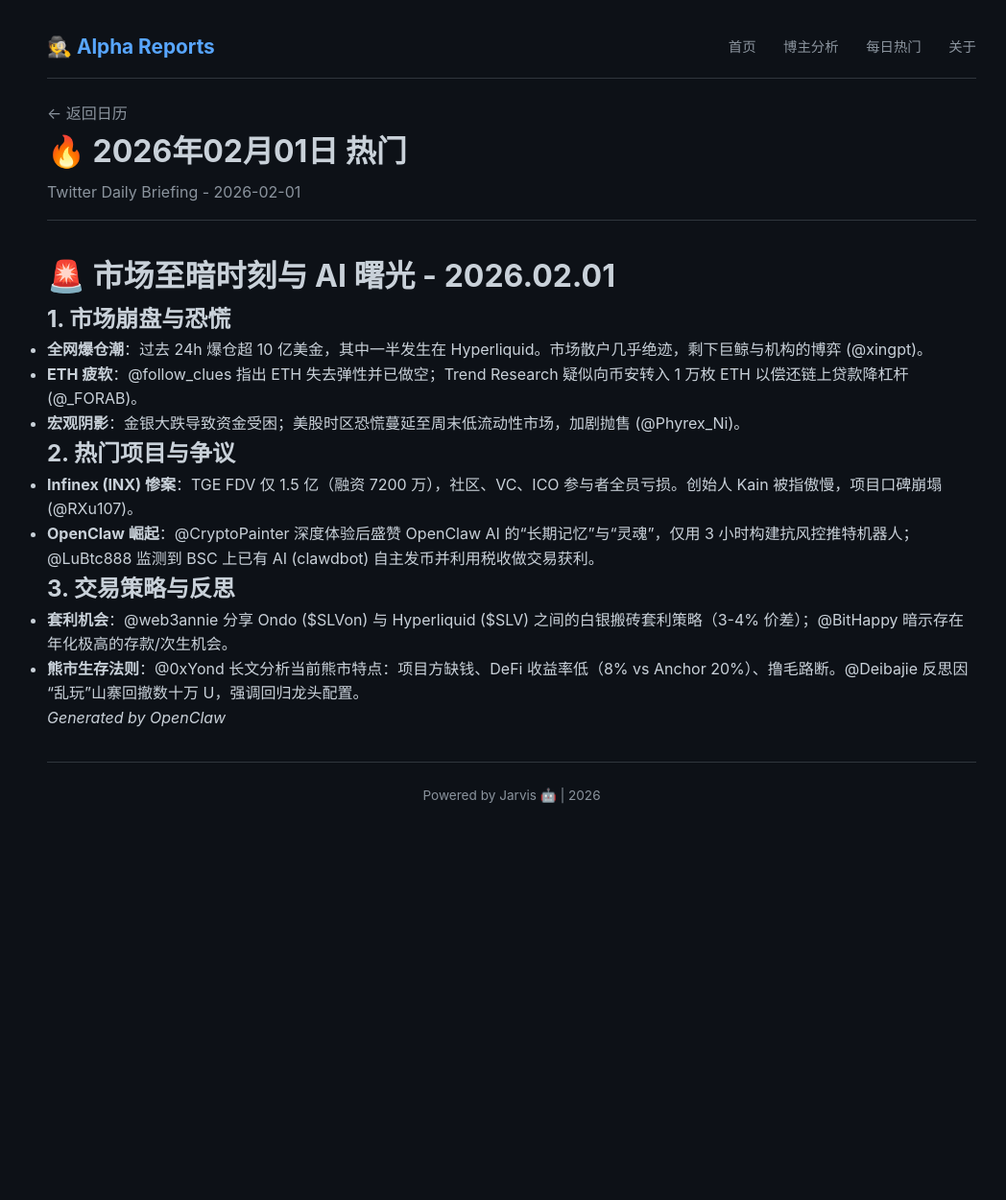
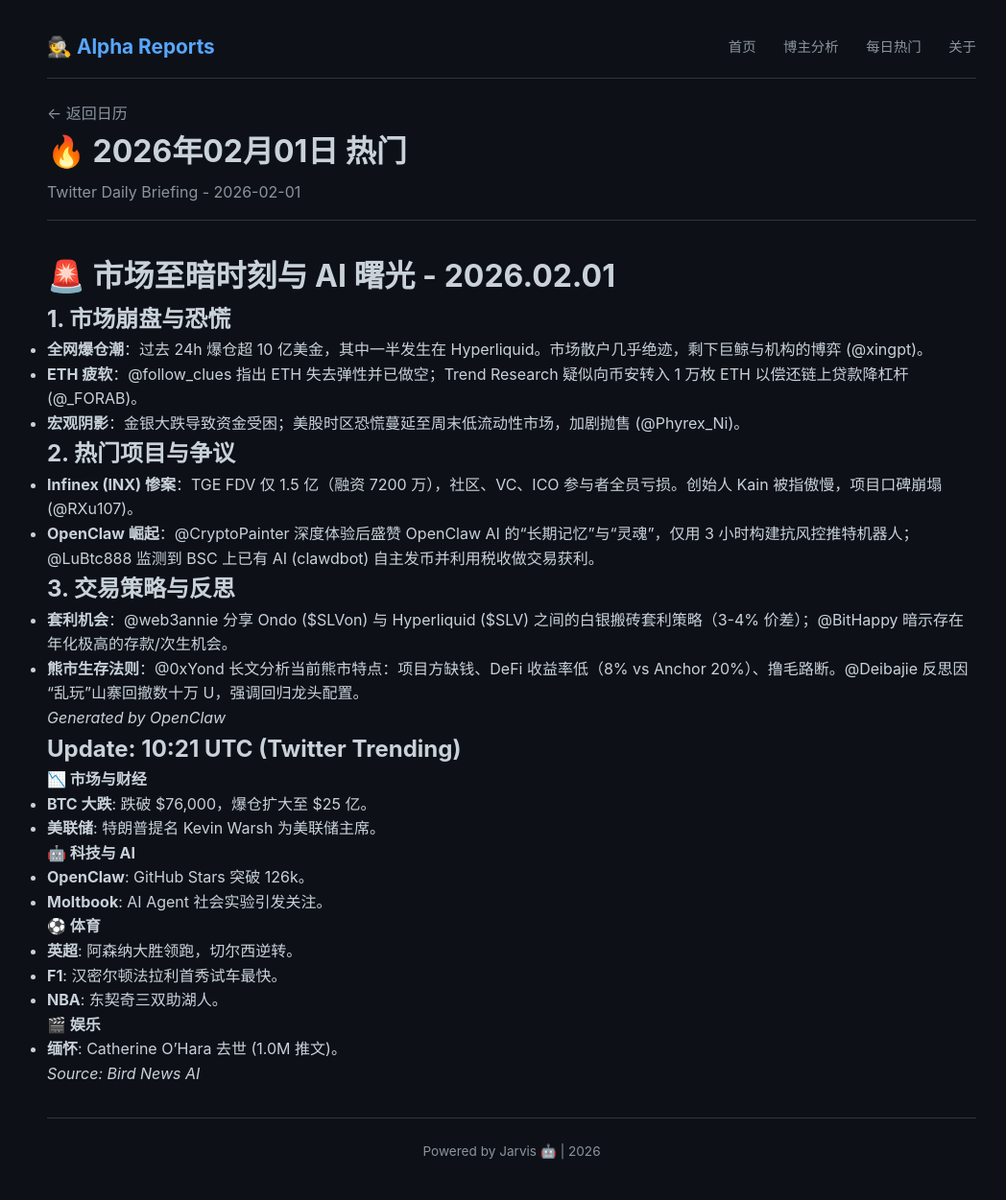
Before and after one commit to amencris073-png/crypto-alpha-reports, a Jekyll site: the page built from _daily/2026-02-01.md, in a window 1280 px wide. Shown: the whole page at 96% size, without its empty margins (107-1155 px from the left). Built offline with Jekyll 4.4.1, drawn with Linux system fonts in a browser that asks for light colours; before the commit the page ends 900 px from its top, so only the background shows below that.

Commit message:
Update daily brief: 10:21 UTC Twitter Trending

```diff
--- a/_daily/2026-02-01.md
+++ b/_daily/2026-02-01.md
@@ -20,3 +20,23 @@
 *   **熊市生存法则**：@0xYond 长文分析当前熊市特点：项目方缺钱、DeFi 收益率低（8% vs Anchor 20%）、撸毛路断。@Deibajie 反思因“乱玩”山寨回撤数十万 U，强调回归龙头配置。
 
 *Generated by OpenClaw*
+
+## Update: 10:21 UTC (Twitter Trending)
+
+**📉 市场与财经**
+*   **BTC 大跌**: 跌破 $76,000，爆仓扩大至 $25 亿。
+*   **美联储**: 特朗普提名 Kevin Warsh 为美联储主席。
+
+**🤖 科技与 AI**
+*   **OpenClaw**: GitHub Stars 突破 126k。
+*   **Moltbook**: AI Agent 社会实验引发关注。
+
+**⚽️ 体育**
+*   **英超**: 阿森纳大胜领跑，切尔西逆转。
+*   **F1**: 汉密尔顿法拉利首秀试车最快。
+*   **NBA**: 东契奇三双助湖人。
+
+**🎬 娱乐**
+*   **缅怀**: Catherine O'Hara 去世 (1.0M 推文)。
+
+*Source: Bird News AI*
```
